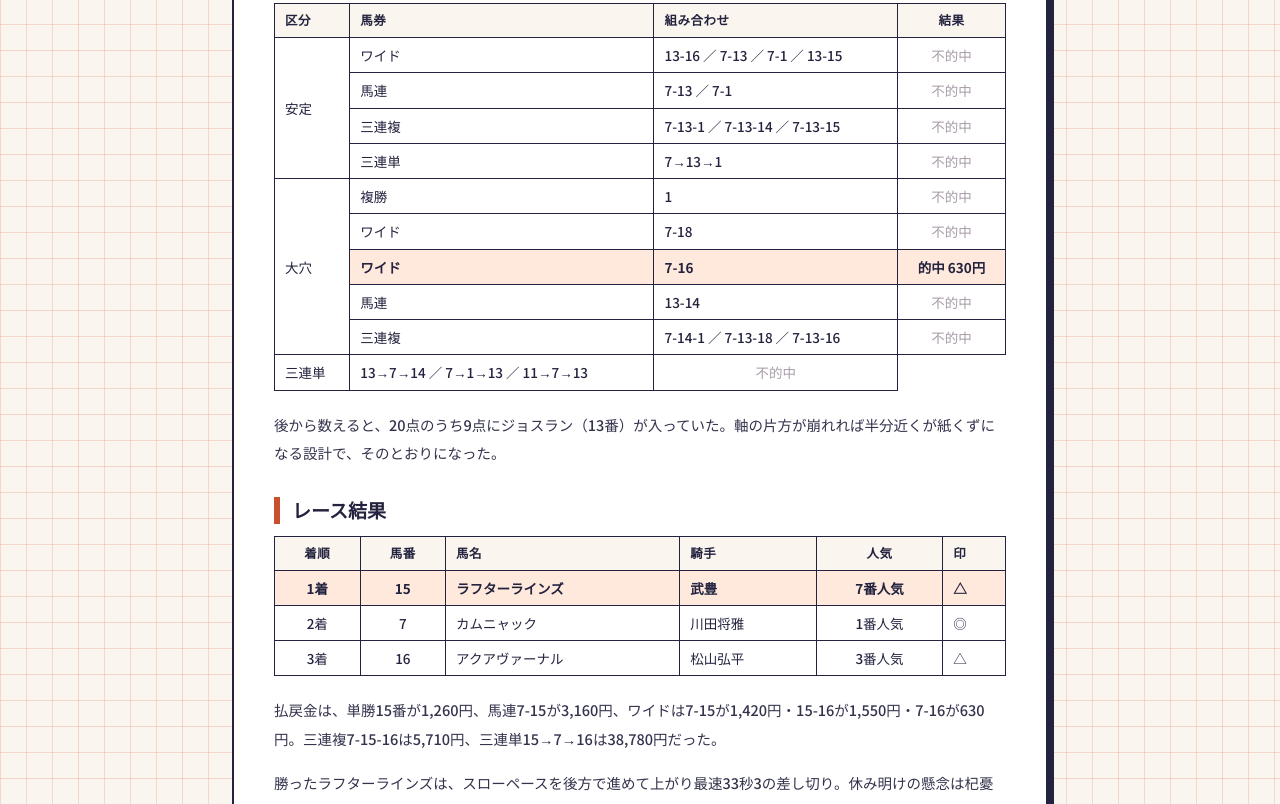
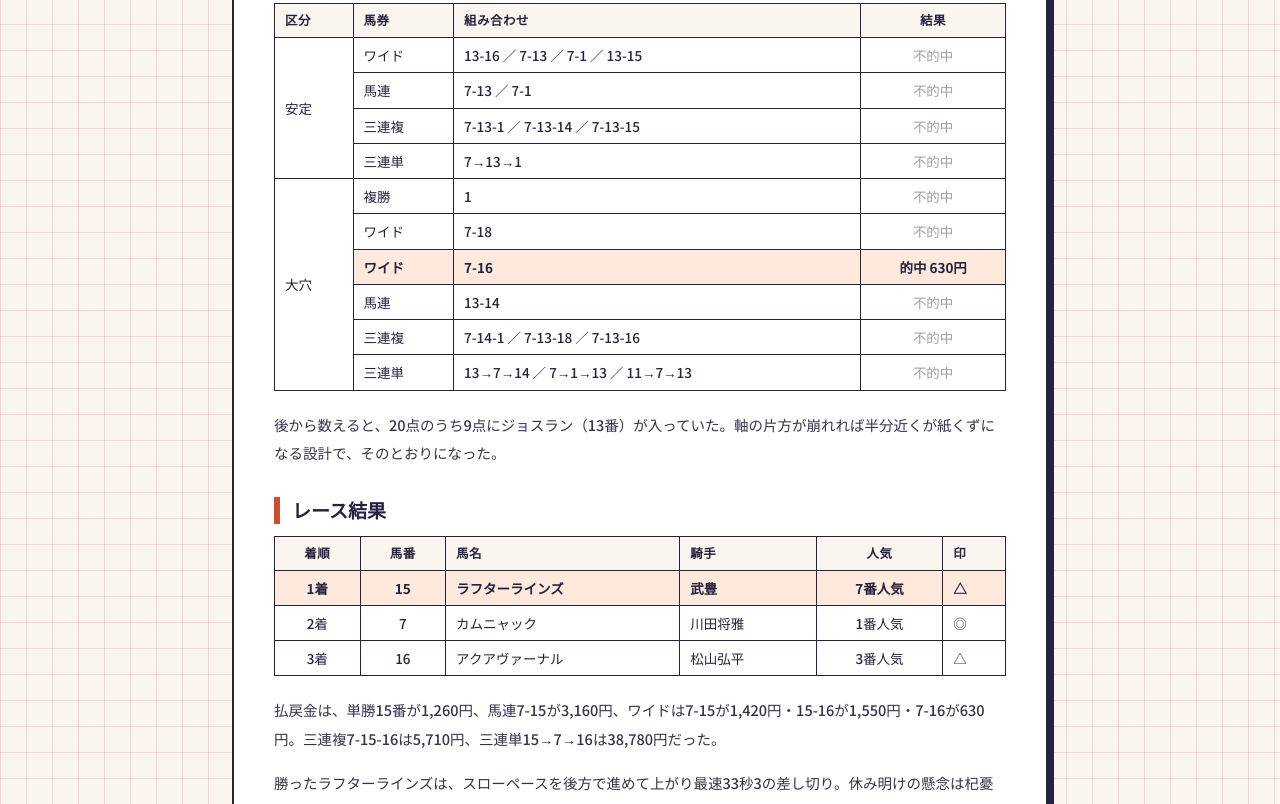
Before and after one commit to tayooo23/tayooo-com, a plain HTML site: page blog/elizabeth-queen-cup-2026/index.html in a window 1280 px wide. Shown: the part 1406-2210 px from the top of the page. Drawn offline with Linux system fonts and the light colour scheme.

Commit message:
Fix rowspan of 大穴 group from 5 to 6

```diff
--- a/blog/elizabeth-queen-cup-2026/index.html
+++ b/blog/elizabeth-queen-cup-2026/index.html
@@ -105,7 +105,7 @@
       <tr><td>馬連</td><td>7-13 ／ 7-1</td><td class="num miss">不的中</td></tr>
       <tr><td>三連複</td><td>7-13-1 ／ 7-13-14 ／ 7-13-15</td><td class="num miss">不的中</td></tr>
       <tr><td>三連単</td><td>7→13→1</td><td class="num miss">不的中</td></tr>
-      <tr><td rowspan="5">大穴</td><td>複勝</td><td>1</td><td class="num miss">不的中</td></tr>
+      <tr><td rowspan="6">大穴</td><td>複勝</td><td>1</td><td class="num miss">不的中</td></tr>
       <tr><td>ワイド</td><td>7-18</td><td class="num miss">不的中</td></tr>
       <tr class="win"><td>ワイド</td><td>7-16</td><td class="num">的中 630円</td></tr>
       <tr><td>馬連</td><td>13-14</td><td class="num miss">不的中</td></tr>
```
